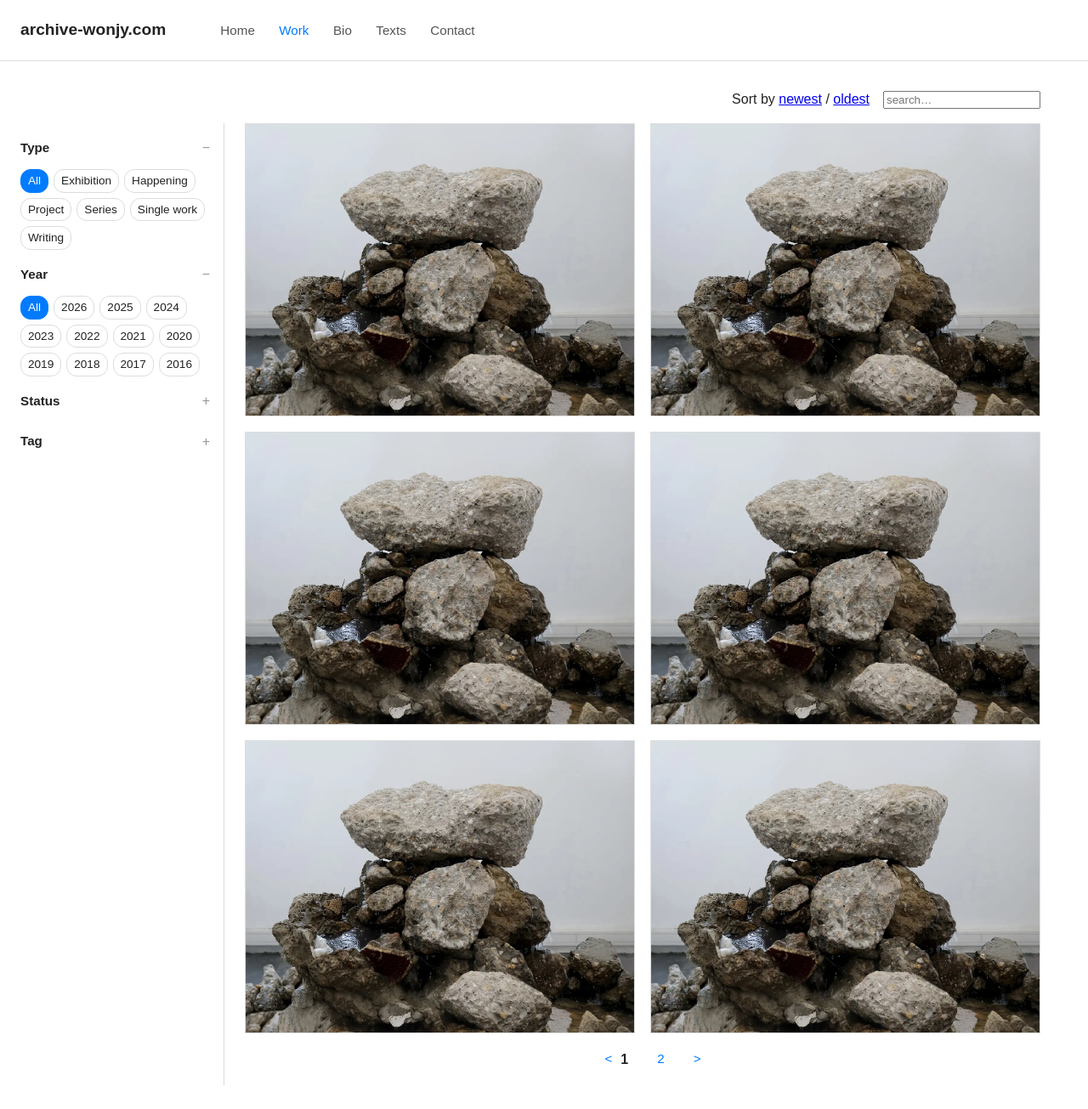
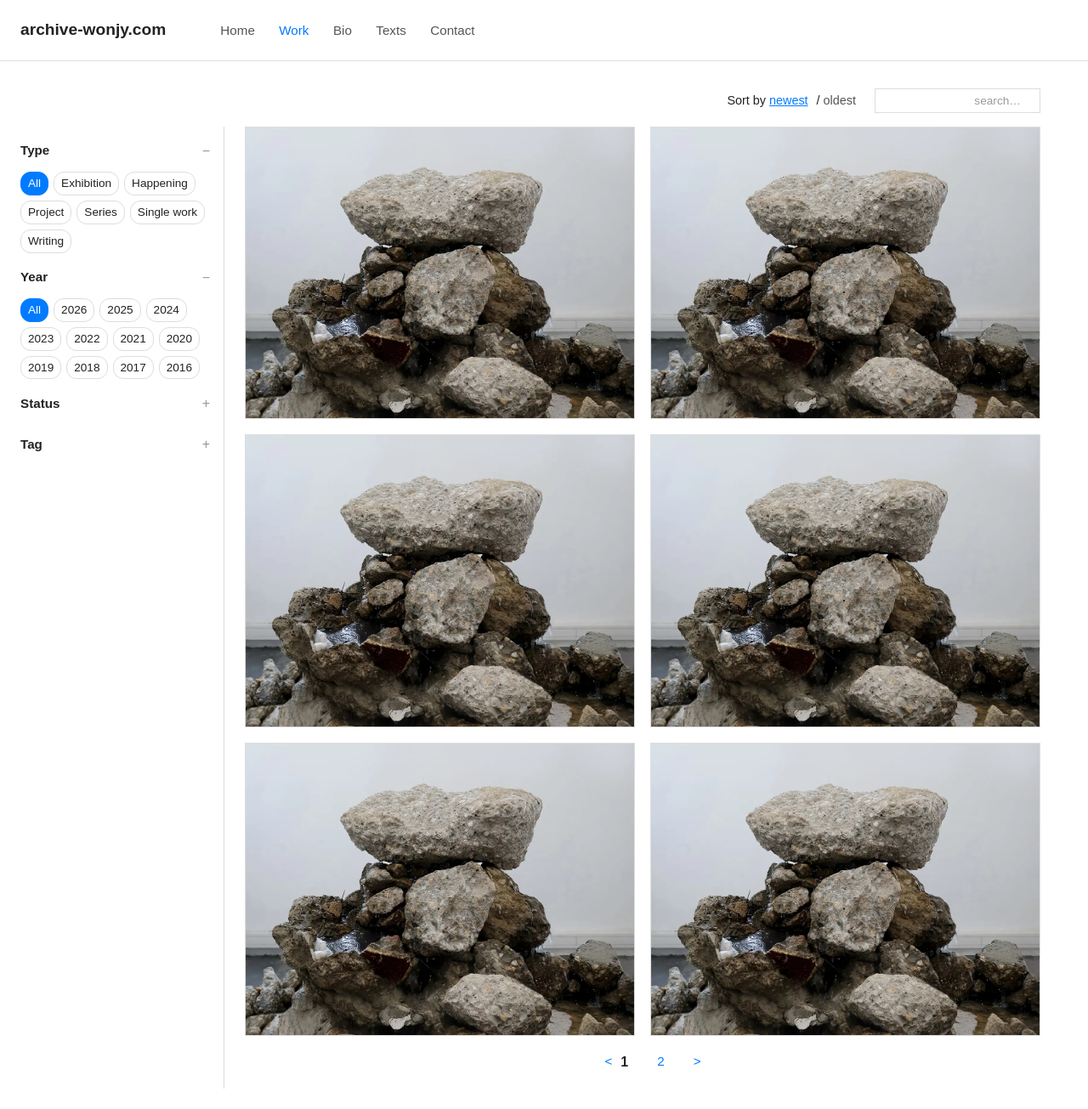
Before and after one commit to Won-Jy/archive-wonjy, a Jekyll site: the page built from work.html, in a window 1280 px wide. Shown: the whole page at 85% size. Built offline with Jekyll 4.4.1, drawn with Linux system fonts in a browser that asks for light colours.

Commit message:
Update work.html

```diff
--- a/work.html
+++ b/work.html
@@ -24,13 +24,46 @@ layout: none
     padding-left: 24px;  /* 왼쪽 여백 24px로 고정 */
     }
 
-    .topbar {
-    display: flex;
-    align-items: center;
-    gap: 16px;
-    justify-content: flex-end; /* 오른쪽 정렬 */
-    margin: 8px 0 16px;
-    }
+    /* Topbar */
+  .topbar{
+  display:flex;
+  align-items:center;
+  gap:16px;
+  justify-content:flex-end;
+  margin:8px 0 16px;
+  font-size:0.9em;               /* ← 살짝 작게 */
+  }
+
+  /* Sort 링크: 기본은 회색, hover/active 때만 파랑 */
+  .sort a{
+  color:#555;
+  text-decoration:none;
+  margin-right:6px;
+  }
+  .sort a:hover,
+  .sort a.active{
+  color:var(--blue);
+  text-decoration:underline;
+  }
+
+  /* Search 입력창 */
+  .search input{
+  padding:6px 8px;
+  border:1px solid var(--border);
+  border-radius:0;               /* ← 모서리 날카롭게 */
+  font-size:0.95em;
+  text-align:right;              /* ← 입력/플레이스홀더 오른쪽 정렬 */
+  outline:none;                  /* 기본 검은 테두리 제거 */
+  }
+  .search input:focus{
+  border-color:var(--blue);      /* ← 포커스 시 파란 테두리 */
+  box-shadow:none;               /* 굵은 그림자 제거 */
+  }
+
+  /* 선택: 플레이스홀더 색 살짝 연하게(원하시면 유지) */
+  .search input::placeholder{
+    color:#999;
+  }
 
     .layout{display:grid;grid-template-columns:240px 1fr;gap:24px}
     @media (max-width:960px){.layout{grid-template-columns:1fr}}
```
